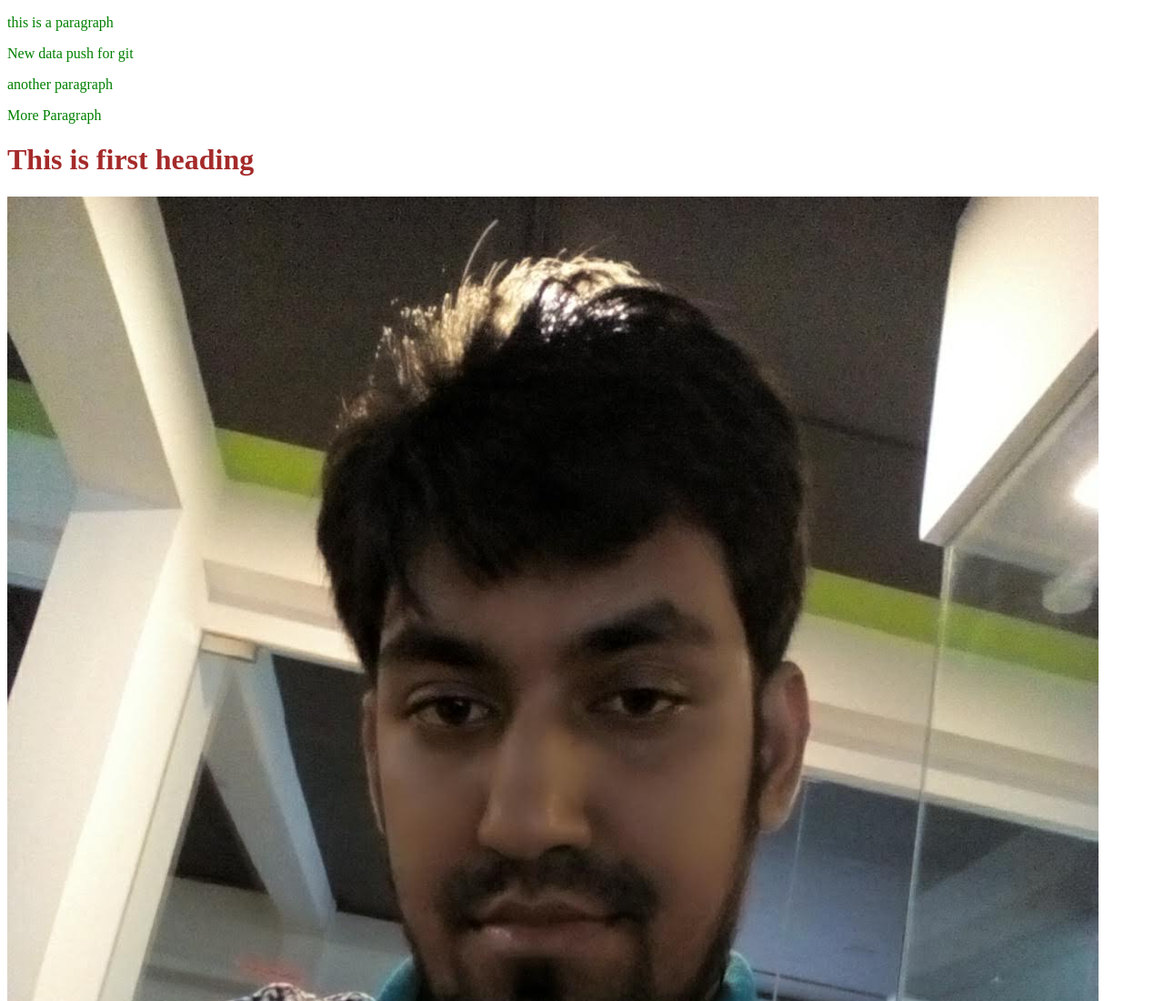
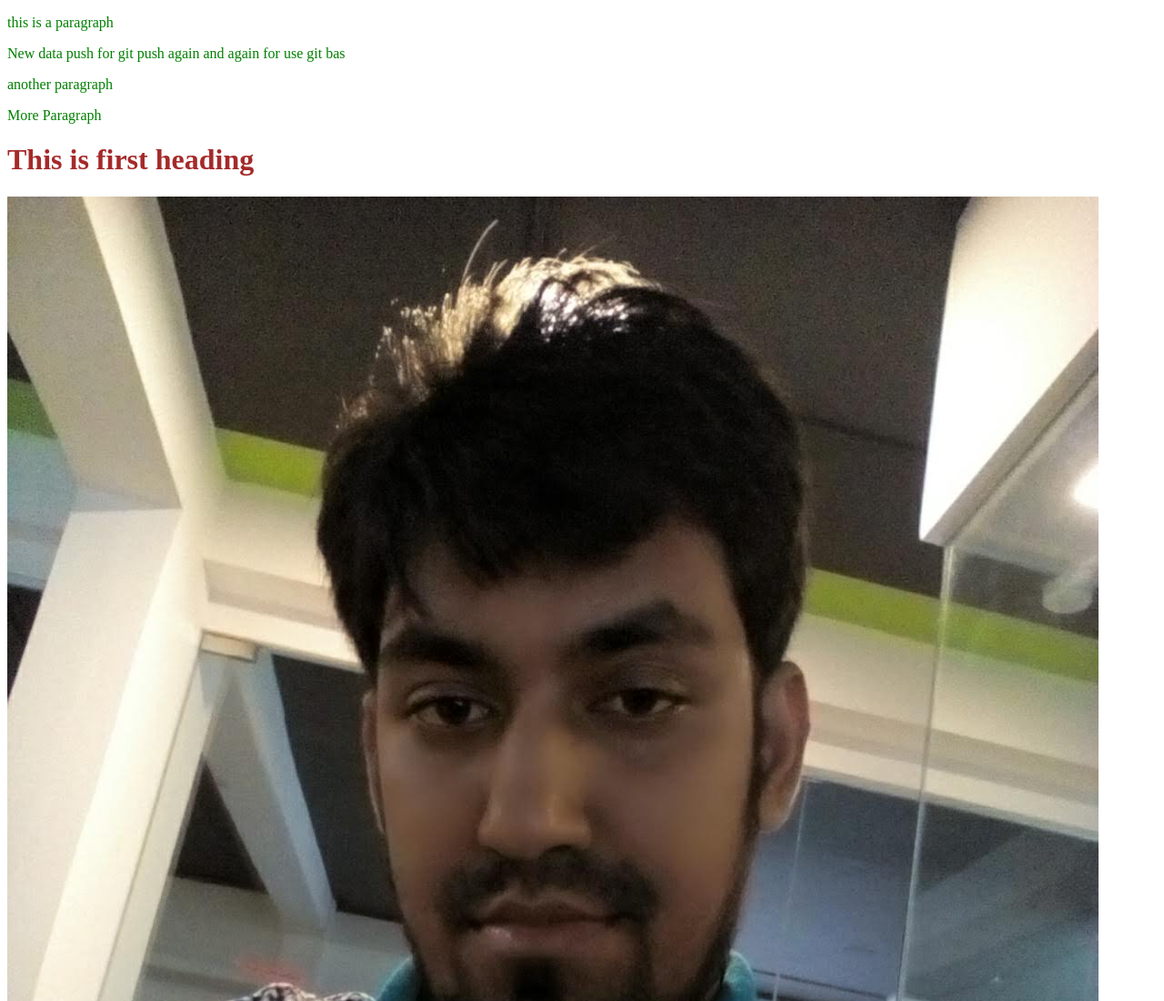
Before and after one commit to Raihankabir22/my-first-repo, a plain HTML site: page index.html in a window 1280 px wide. Shown: the top 1100 px of the page at 91% size. Drawn offline with Linux system fonts and the light colour scheme.

Commit message:
use for git bas

```diff
--- a/index.html
+++ b/index.html
@@ -8,7 +8,7 @@
     <link rel="stylesheet" href="style.css">
 </head>
         <p>this is a paragraph</p>
-        <p>New data push for git</p>
+        <p>New data push for git push again and again for use git bas</p>
         <p>another paragraph</p>
         <p>More Paragraph</p>
         <h1>This is first heading </h1>
```
